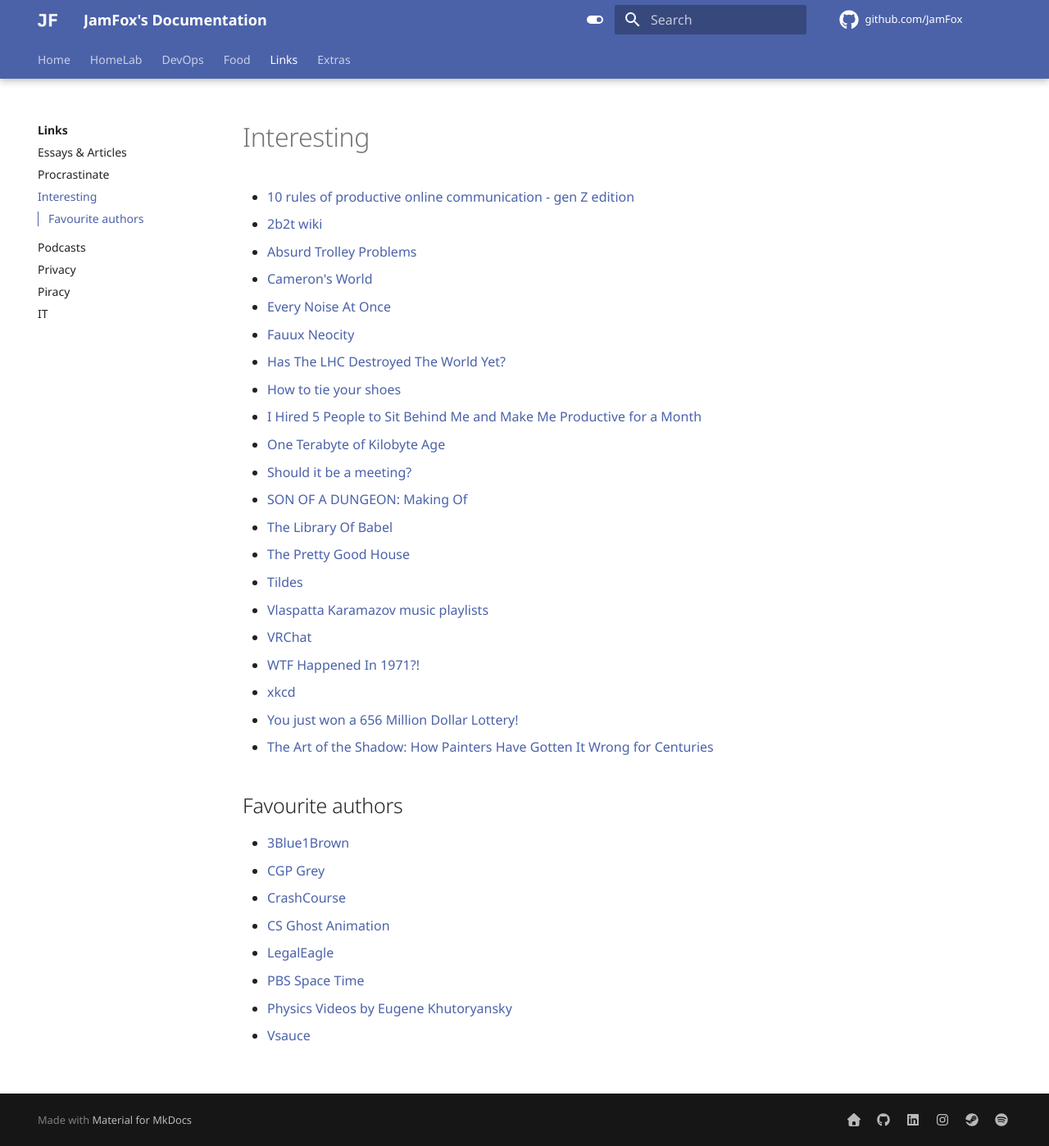
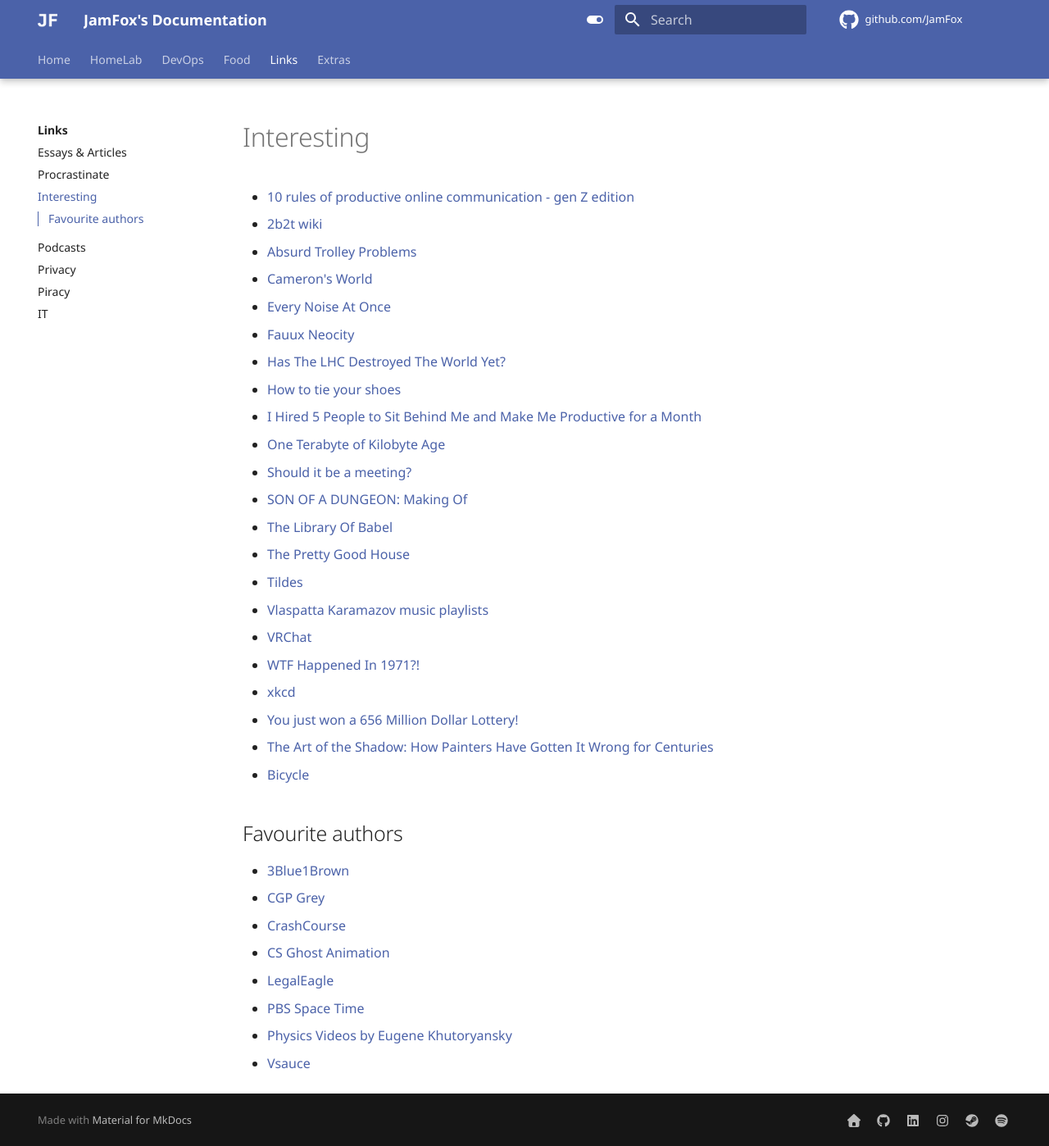
Before and after one commit to JamFox/docs.jamfox.dev, an MkDocs documentation site: the page built from docs/content/links/interesting.md, in a window 1280 px wide and 1398 px high. Shown: the whole window at 82% size. Built offline with MkDocs 1.6.1 and Material for MkDocs 9.7.7, drawn with Linux system fonts in a browser that asks for light colours; comment, search, counter and statistics services are not loaded.

Commit message:
add bicycle

```diff
--- a/docs/content/links/interesting.md
+++ b/docs/content/links/interesting.md
@@ -23,6 +23,7 @@ title: "Interesting"
 - [xkcd](https://xkcd.com/)
 - [You just won a 656 Million Dollar Lottery!](https://old.reddit.com/r/AskReddit/comments/24vzgl/you_just_won_a_656_million_dollar_lottery_what_do/chba4bf)
 - [The Art of the Shadow: How Painters Have Gotten It Wrong for Centuries](https://thereader.mitpress.mit.edu/the-art-of-the-shadow-how-painters-have-gotten-it-wrong-for-centuries/)
+- [Bicycle](https://ciechanow.ski/bicycle/)
 
 ## Favourite authors
 
```
